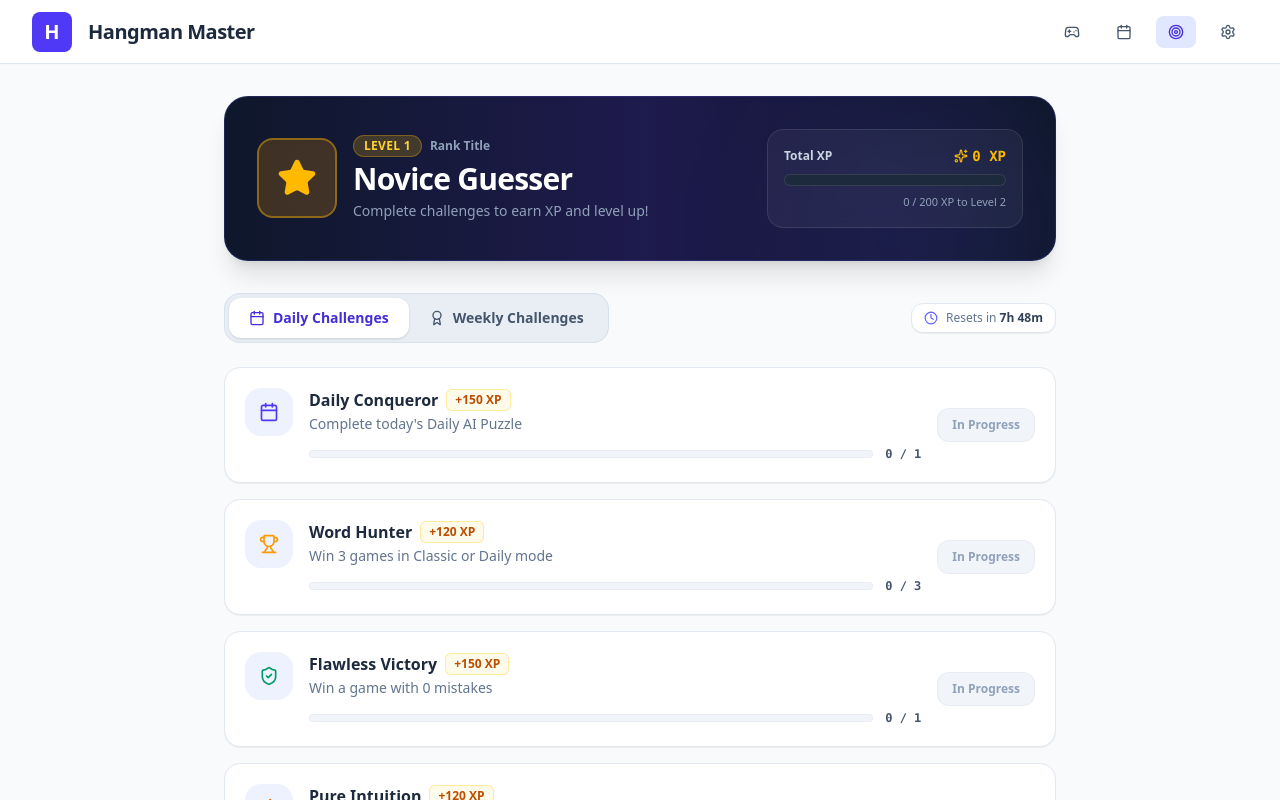
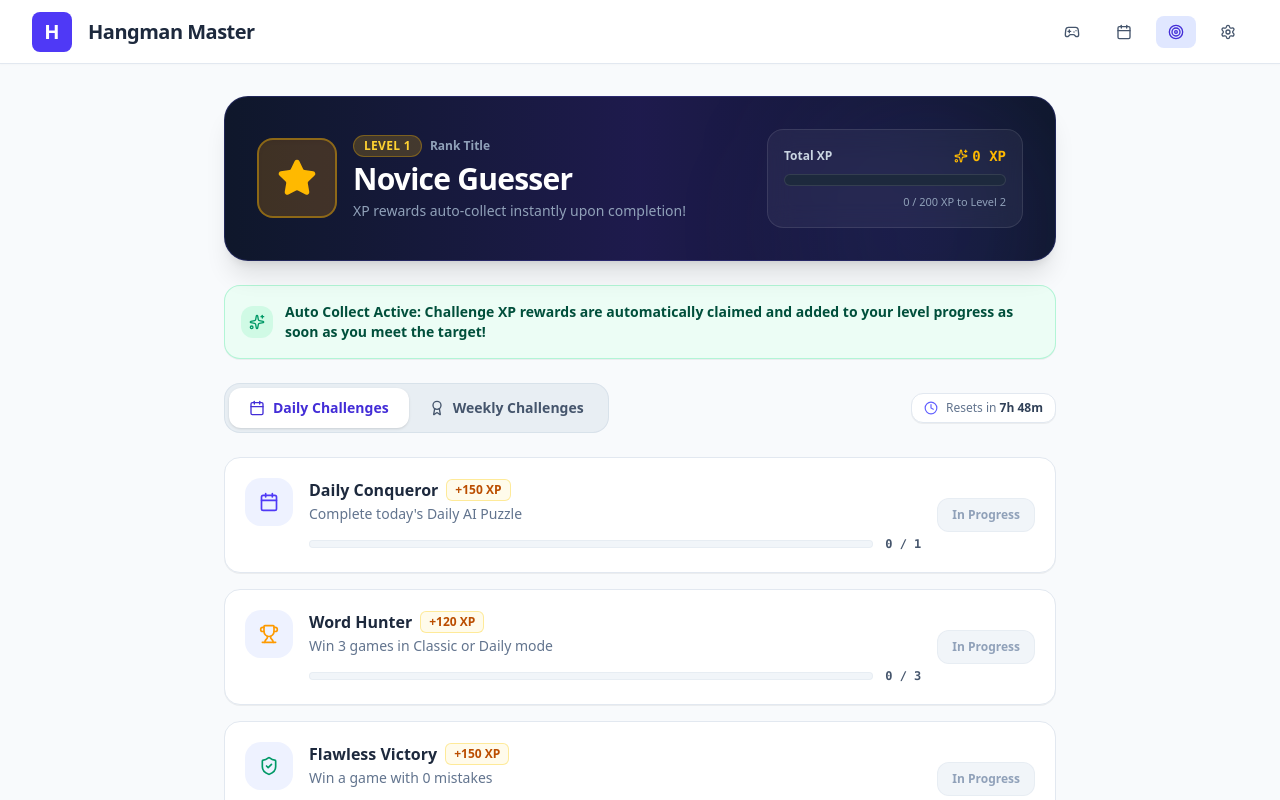
Before and after one commit to garry1963/Hangman-Master, a React (Vite) app: page / in a window 1280 px wide. Both pictures are taken after a click on the button 1176 px from the left and 31 px from the top of the page. Shown: the top 800 px of the page. Built offline with nearby package versions, Linux system fonts and the light colour scheme.

Commit message:
Add files via upload

```diff
--- a/src/App.tsx
+++ b/src/App.tsx
@@ -5,19 +5,17 @@ import { generateDailyPuzzle } from "./lib/ai";
 import { HangmanDrawing } from "./components/HangmanDrawing";
 import { Keyboard } from "./components/Keyboard";
 import { ChallengesView } from "./components/ChallengesView";
-import { recordGameWin, recordCorrectLetterGuess, getUnclaimedCount } from "./lib/challenges";
+import { recordGameWin, recordCorrectLetterGuess, AutoClaimedChallenge } from "./lib/challenges";
 import { Trophy, RotateCw, Calendar, Settings, Gamepad2, Plus, Upload, Loader2, RefreshCw, Download, Database, Lightbulb, Target, Sparkles, X } from "lucide-react";
 
 type ViewMode = 'classic' | 'daily' | 'challenges' | 'manage';
 
 export default function App() {
   const [view, setView] = useState<ViewMode>('classic');
-  const [toastChallenge, setToastChallenge] = useState<string | null>(null);
+  const [toastChallenge, setToastChallenge] = useState<{ title: string; rewardXp: number } | null>(null);
 
-  const unclaimedCount = getUnclaimedCount();
-
-  const handleChallengeUnlocked = (title: string) => {
-    setToastChallenge(title);
+  const handleChallengeUnlocked = (challenge: { title: string; rewardXp: number }) => {
+    setToastChallenge(challenge);
     setTimeout(() => {
       setToastChallenge(null);
     }, 4500);
@@ -28,13 +26,20 @@ export default function App() {
 
       {/* Toast Notification for Completed Challenges */}
       {toastChallenge && (
-        <div className="fixed top-20 right-4 z-50 bg-slate-900 text-white px-5 py-3.5 rounded-2xl shadow-2xl border border-indigo-500/30 flex items-center gap-3 animate-bounce-subtle">
-          <Sparkles className="w-5 h-5 text-amber-400 shrink-0" />
+        <div className="fixed top-20 right-4 z-50 bg-slate-900 text-white px-5 py-3.5 rounded-2xl shadow-2xl border border-indigo-500/30 flex items-center gap-3.5 animate-bounce-subtle">
+          <div className="w-9 h-9 bg-amber-500/20 border border-amber-400/40 rounded-xl flex items-center justify-center shrink-0">
+            <Sparkles className="w-5 h-5 text-amber-400" />
+          </div>
           <div>
-            <div className="text-[10px] font-extrabold text-amber-400 uppercase tracking-wider">Challenge Completed!</div>
-            <div className="text-sm font-bold text-white">{toastChallenge}</div>
+            <div className="flex items-center gap-2">
+              <span className="text-[10px] font-extrabold text-amber-400 uppercase tracking-wider">Challenge Completed!</span>
+              <span className="text-[10px] font-extrabold bg-emerald-500/20 text-emerald-400 border border-emerald-500/30 px-1.5 py-0.2 rounded-md">
+                +{toastChallenge.rewardXp} XP Auto-Collected
+              </span>
+            </div>
+            <div className="text-sm font-bold text-white mt-0.5">{toastChallenge.title}</div>
           </div>
-          <button onClick={() => setToastChallenge(null)} className="ml-3 text-slate-400 hover:text-white p-1">
+          <button onClick={() => setToastChallenge(null)} className="ml-2 text-slate-400 hover:text-white p-1">
             <X className="w-4 h-4" />
           </button>
         </div>
@@ -67,11 +72,6 @@ export default function App() {
           >
             <Target className="w-4 h-4" />
             <span className="hidden xs:inline">Challenges</span>
-            {unclaimedCount > 0 && (
-              <span className="w-5 h-5 bg-amber-500 text-white font-bold text-[10px] rounded-full flex items-center justify-center shadow-xs animate-pulse">
-                {unclaimedCount}
-              </span>
-            )}
           </button>
           <button
             onClick={() => setView('manage')}
@@ -109,6 +109,7 @@ interface GameBoardProps {
   showStreak: boolean;
   onWin?: (details: { hintsUsed: number; mistakes: number }) => void;
   onLose?: (details: { hintsUsed: number; mistakes: number }) => void;
+  onChallengeUnlocked?: (challenge: AutoClaimedChallenge) => void;
   resetGame?: () => void;
   hideReset?: boolean;
   controls?: React.ReactNode;
@@ -117,7 +118,7 @@ interface GameBoardProps {
 
 function GameBoard({
   word, category, label, guessedLetters, setGuessedLetters,
-  streak, showStreak, resetGame, onWin, onLose, hideReset, controls, infoNode
+  streak, showStreak, resetGame, onWin, onLose, onChallengeUnlocked, hideReset, controls, infoNode
 }: GameBoardProps) {
   const wordChars = word.split("");
   const activeLetters = new Set(Array.from(guessedLetters).filter(l => wordChars.includes(l)));
@@ -153,12 +154,15 @@ function GameBoard({
         const newSet = new Set(prev);
         newSet.add(letter);
         if (wordChars.includes(letter)) {
-          recordCorrectLetterGuess();
+          const newlyClaimed = recordCorrectLetterGuess();
+          if (newlyClaimed && newlyClaimed.length > 0) {
+            newlyClaimed.forEach(item => onChallengeUnlocked?.(item));
+          }
         }
         return newSet;
       });
     },
-    [guessedLetters, isWinner, isLoser, setGuessedLetters, wordChars]
+    [guessedLetters, isWinner, isLoser, setGuessedLetters, wordChars, onChallengeUnlocked]
   );
 
   useEffect(() => {
@@ -343,7 +347,7 @@ function GameBoard({
 // ----------------------------------------------------------------------
 // Classic Game View
 // ----------------------------------------------------------------------
-function ClassicGame({ onChallengeUnlocked }: { onChallengeUnlocked?: (title: string) => void }) {
+function ClassicGame({ onChallengeUnlocked }: { onChallengeUnlocked?: (challenge: AutoClaimedChallenge) => void }) {
   const [difficulty, setDifficulty] = useState<Difficulty>('any');
   const [selectedCategory, setSelectedCategory] = useState<string>('any');
   const categories = getLocalCategories();
@@ -375,6 +379,7 @@ function ClassicGame({ onChallengeUnlocked }: { onChallengeUnlocked?: (title: st
       streak={streak}
       showStreak={true}
       label="Classic Mode"
+      onChallengeUnlocked={onChallengeUnlocked}
       infoNode={
         wordData.word !== 'LOADING' && (
           <div className="flex gap-2 text-xs font-semibold uppercase tracking-wider text-slate-500">
@@ -399,7 +404,7 @@ function ClassicGame({ onChallengeUnlocked }: { onChallengeUnlocked?: (title: st
         });
 
         if (newlyCompleted.length > 0) {
-          onChallengeUnlocked?.(newlyCompleted[0]);
+          newlyCompleted.forEach(item => onChallengeUnlocked?.(item));
         }
       }}
       onLose={() => {
@@ -436,7 +441,7 @@ function ClassicGame({ onChallengeUnlocked }: { onChallengeUnlocked?: (title: st
 // ----------------------------------------------------------------------
 // Daily Game View
 // ----------------------------------------------------------------------
-function DailyGame({ onChallengeUnlocked }: { onChallengeUnlocked?: (title: string) => void }) {
+function DailyGame({ onChallengeUnlocked }: { onChallengeUnlocked?: (challenge: AutoClaimedChallenge) => void }) {
   const [dailyState, setDailyState] = useState<DailyState>(() => checkDailyStreak());
   const [guessedLetters, setGuessedLetters] = useState<Set<string>>(new Set());
   const [loading, setLoading] = useState(false);
@@ -491,7 +496,7 @@ function DailyGame({ onChallengeUnlocked }: { onChallengeUnlocked?: (title: stri
      });
 
      if (newlyCompleted.length > 0) {
-       onChallengeUnlocked?.(newlyCompleted[0]);
+       newlyCompleted.forEach(item => onChallengeUnlocked?.(item));
      }
   };
 
--- a/src/components/ChallengesView.tsx
+++ b/src/components/ChallengesView.tsx
@@ -1,12 +1,11 @@
 import React, { useState, useEffect } from 'react';
-import confetti from 'canvas-confetti';
 import {
   Trophy, Calendar, Award, ShieldCheck, Zap, Type,
   Flame, Grid, TrendingUp, Sparkles, CheckCircle2, Clock, Star
 } from 'lucide-react';
 import {
   DAILY_CHALLENGES, WEEKLY_CHALLENGES, Challenge,
-  getChallengeState, claimChallengeReward, getRankDetails
+  getChallengeState, getRankDetails
 } from '../lib/challenges';
 
 const ICON_MAP: Record<string, React.ReactNode> = {
@@ -27,6 +26,11 @@ export function ChallengesView() {
   const [state, setState] = useState(() => getChallengeState());
   const [dailyTimeLeft, setDailyTimeLeft] = useState('');
   const [weeklyTimeLeft, setWeeklyTimeLeft] = useState('');
+
+  // Always sync state on mount and tab change
+  useEffect(() => {
+    setState(getChallengeState());
+  }, [activeTab]);
 
   // Update timers
   useEffect(() => {
@@ -61,19 +65,6 @@ export function ChallengesView() {
   const rank = getRankDetails(state.totalXp);
   const challenges = activeTab === 'daily' ? DAILY_CHALLENGES : WEEKLY_CHALLENGES;
 
-  const handleClaim = (id: string) => {
-    const xpEarned = claimChallengeReward(id);
-    if (xpEarned > 0) {
-      confetti({
-        particleCount: 80,
-        spread: 60,
-        origin: { y: 0.7 },
-        colors: ['#eab308', '#6366f1', '#10b981']
-      });
-      setState(getChallengeState());
-    }
-  };
-
   // XP Progress math
   const xpInCurrentLevel = state.totalXp;
   const xpNeededForNext = rank.nextXp;
@@ -82,7 +73,7 @@ export function ChallengesView() {
   return (
     <div className="flex-1 p-4 md:p-8 max-w-4xl mx-auto w-full">
       {/* Level / Rank Summary Card */}
-      <div className="bg-gradient-to-r from-slate-900 via-indigo-950 to-slate-900 text-white rounded-3xl p-6 md:p-8 shadow-xl mb-8 border border-indigo-500/20 relative overflow-hidden">
+      <div className="bg-gradient-to-r from-slate-900 via-indigo-950 to-slate-900 text-white rounded-3xl p-6 md:p-8 shadow-xl mb-6 border border-indigo-500/20 relative overflow-hidden">
         {/* Background ambient light */}
         <div className="absolute top-0 right-0 w-64 h-64 bg-indigo-500/10 rounded-full blur-3xl -z-0 pointer-events-none" />
 
@@ -99,7 +90,7 @@ export function ChallengesView() {
                 <span className="text-slate-400 text-xs font-semibold">Rank Title</span>
               </div>
               <h2 className="text-2xl sm:text-3xl font-black text-white tracking-tight mt-1">{rank.title}</h2>
-              <p className="text-slate-400 text-xs sm:text-sm mt-1">Complete challenges to earn XP and level up!</p>
+              <p className="text-slate-400 text-xs sm:text-sm mt-1">XP rewards auto-collect instantly upon completion!</p>
             </div>
           </div>
 
@@ -121,6 +112,14 @@ export function ChallengesView() {
             </div>
           </div>
         </div>
+      </div>
+
+      {/* Auto-Collect Banner */}
+      <div className="bg-emerald-50 border border-emerald-200/80 rounded-2xl p-4 mb-6 flex items-center gap-3 text-emerald-900 text-xs sm:text-sm font-semibold shadow-2xs">
+        <div className="w-8 h-8 rounded-xl bg-emerald-100 text-emerald-600 flex items-center justify-center shrink-0">
+          <Sparkles className="w-4 h-4 text-emerald-600" />
+        </div>
+        <span><strong>Auto Collect Active:</strong> Challenge XP rewards are automatically claimed and added to your level progress as soon as you meet the target!</span>
       </div>
 
       {/* Challenge Category Selector */}
@@ -161,7 +160,7 @@ export function ChallengesView() {
         {challenges.map((c: Challenge) => {
           const currentProgress = state.progress[c.id] || 0;
           const isCompleted = currentProgress >= c.target;
-          const isClaimed = !!state.claimed[c.id];
+          const isClaimed = !!state.claimed[c.id] || isCompleted;
           const percent = Math.min(100, Math.round((currentProgress / c.target) * 100));
 
           return (
@@ -169,17 +168,13 @@ export function ChallengesView() {
               key={c.id}
               className={`bg-white rounded-2xl p-5 border shadow-2xs transition-all flex flex-col sm:flex-row items-start sm:items-center justify-between gap-4 ${
                 isClaimed
-                  ? 'border-slate-200 bg-slate-50/60 opacity-80'
-                  : isCompleted
-                  ? 'border-emerald-300 ring-2 ring-emerald-500/20 bg-emerald-50/20'
+                  ? 'border-emerald-200 bg-emerald-50/30'
                   : 'border-slate-200 hover:border-slate-300'
               }`}
             >
               <div className="flex items-start gap-4 flex-1 min-w-0 w-full sm:w-auto">
                 <div className={`w-12 h-12 rounded-2xl flex items-center justify-center shrink-0 ${
                   isClaimed
-                    ? 'bg-slate-200/70 text-slate-500'
-                    : isCompleted
                     ? 'bg-emerald-100 text-emerald-700'
                     : 'bg-indigo-50 text-indigo-600'
                 }`}>
@@ -200,7 +195,7 @@ export function ChallengesView() {
                     <div className="flex-1 h-2 bg-slate-100 rounded-full overflow-hidden border border-slate-200/60">
                       <div
                         className={`h-full rounded-full transition-all duration-300 ${
-                          isCompleted ? 'bg-emerald-500' : 'bg-indigo-600'
+                          isClaimed ? 'bg-emerald-500' : 'bg-indigo-600'
                         }`}
                         style={{ width: `${percent}%` }}
                       />
@@ -212,21 +207,13 @@ export function ChallengesView() {
                 </div>
               </div>
 
-              {/* Action Button */}
+              {/* Status Badge */}
               <div className="w-full sm:w-auto shrink-0 flex justify-end">
                 {isClaimed ? (
-                  <div className="flex items-center gap-1.5 text-xs font-bold text-slate-400 bg-slate-200/60 px-4 py-2.5 rounded-xl border border-slate-200 w-full sm:w-auto justify-center">
-                    <CheckCircle2 className="w-4 h-4 text-slate-500" />
-                    <span>Claimed</span>
+                  <div className="flex items-center gap-1.5 text-xs font-bold text-emerald-700 bg-emerald-100/80 px-4 py-2.5 rounded-xl border border-emerald-200/80 w-full sm:w-auto justify-center">
+                    <CheckCircle2 className="w-4 h-4 text-emerald-600" />
+                    <span>Auto-Collected (+{c.rewardXp} XP)</span>
                   </div>
-                ) : isCompleted ? (
-                  <button
-                    onClick={() => handleClaim(c.id)}
-                    className="w-full sm:w-auto bg-gradient-to-r from-emerald-500 to-teal-600 hover:from-emerald-600 hover:to-teal-700 text-white font-bold text-sm px-5 py-2.5 rounded-xl shadow-md shadow-emerald-500/20 active:scale-95 transition-all flex items-center justify-center gap-2 animate-bounce-subtle"
-                  >
-                    <Sparkles className="w-4 h-4" />
-                    <span>Claim +{c.rewardXp} XP</span>
-                  </button>
                 ) : (
                   <div className="text-xs font-semibold text-slate-400 bg-slate-100 px-3.5 py-2 rounded-xl border border-slate-200/60 text-center w-full sm:w-auto">
                     In Progress
--- a/src/lib/challenges.ts
+++ b/src/lib/challenges.ts
@@ -129,6 +129,37 @@ export function getWeeklyKey(): string {
   return `${d.getFullYear()}-W${weekNo.toString().padStart(2, '0')}`;
 }
 
+export interface AutoClaimedChallenge {
+  id: string;
+  title: string;
+  rewardXp: number;
+}
+
+export function autoCollectRewards(state: ChallengeState): AutoClaimedChallenge[] {
+  const newlyClaimed: AutoClaimedChallenge[] = [];
+  let stateChanged = false;
+
+  ALL_CHALLENGES.forEach(c => {
+    const prog = state.progress[c.id] || 0;
+    if (prog >= c.target && !state.claimed[c.id]) {
+      state.claimed[c.id] = true;
+      state.totalXp += c.rewardXp;
+      newlyClaimed.push({
+        id: c.id,
+        title: c.title,
+        rewardXp: c.rewardXp
+      });
+      stateChanged = true;
+    }
+  });
+
+  if (stateChanged) {
+    saveChallengeState(state);
+  }
+
+  return newlyClaimed;
+}
+
 export function getChallengeState(): ChallengeState {
   const stored = localStorage.getItem('hangman_challenges');
   const today = getTodayKey();
@@ -176,6 +207,9 @@ export function getChallengeState(): ChallengeState {
     saveChallengeState(state);
   }
 
+  // Automatically collect any pending completed rewards
+  autoCollectRewards(state);
+
   return state;
 }
 
@@ -192,32 +226,21 @@ export interface GameWinEvent {
   streak: number;
 }
 
-export function recordGameWin(event: GameWinEvent): string[] {
+export function recordGameWin(event: GameWinEvent): AutoClaimedChallenge[] {
   const state = getChallengeState();
-  const newlyCompleted: string[] = [];
 
   const updateProgress = (id: string, amountToAdd: number) => {
     const challenge = ALL_CHALLENGES.find(c => c.id === id);
     if (!challenge) return;
     const current = state.progress[id] || 0;
-    const updated = current + amountToAdd;
-    state.progress[id] = updated;
-
-    if (current < challenge.target && updated >= challenge.target) {
-      newlyCompleted.push(challenge.title);
-    }
+    state.progress[id] = current + amountToAdd;
   };
 
   const setProgressMax = (id: string, value: number) => {
     const challenge = ALL_CHALLENGES.find(c => c.id === id);
     if (!challenge) return;
     const current = state.progress[id] || 0;
-    const updated = Math.max(current, value);
-    state.progress[id] = updated;
-
-    if (current < challenge.target && updated >= challenge.target) {
-      newlyCompleted.push(challenge.title);
-    }
+    state.progress[id] = Math.max(current, value);
   };
 
   // 1. Overall wins
@@ -257,18 +280,22 @@ export function recordGameWin(event: GameWinEvent): string[] {
   setProgressMax('w_categories', state.categoriesWonThisWeek.length);
 
   saveChallengeState(state);
-  return newlyCompleted;
+
+  // Auto collect XP rewards for newly completed challenges
+  return autoCollectRewards(state);
 }
 
-export function recordCorrectLetterGuess() {
+export function recordCorrectLetterGuess(): AutoClaimedChallenge[] {
   const state = getChallengeState();
   const id = 'd_guess_letters';
   const challenge = DAILY_CHALLENGES.find(c => c.id === id);
-  if (!challenge) return;
+  if (!challenge) return [];
 
   const current = state.progress[id] || 0;
   state.progress[id] = current + 1;
   saveChallengeState(state);
+
+  return autoCollectRewards(state);
 }
 
 export function claimChallengeReward(id: string): number {
```
